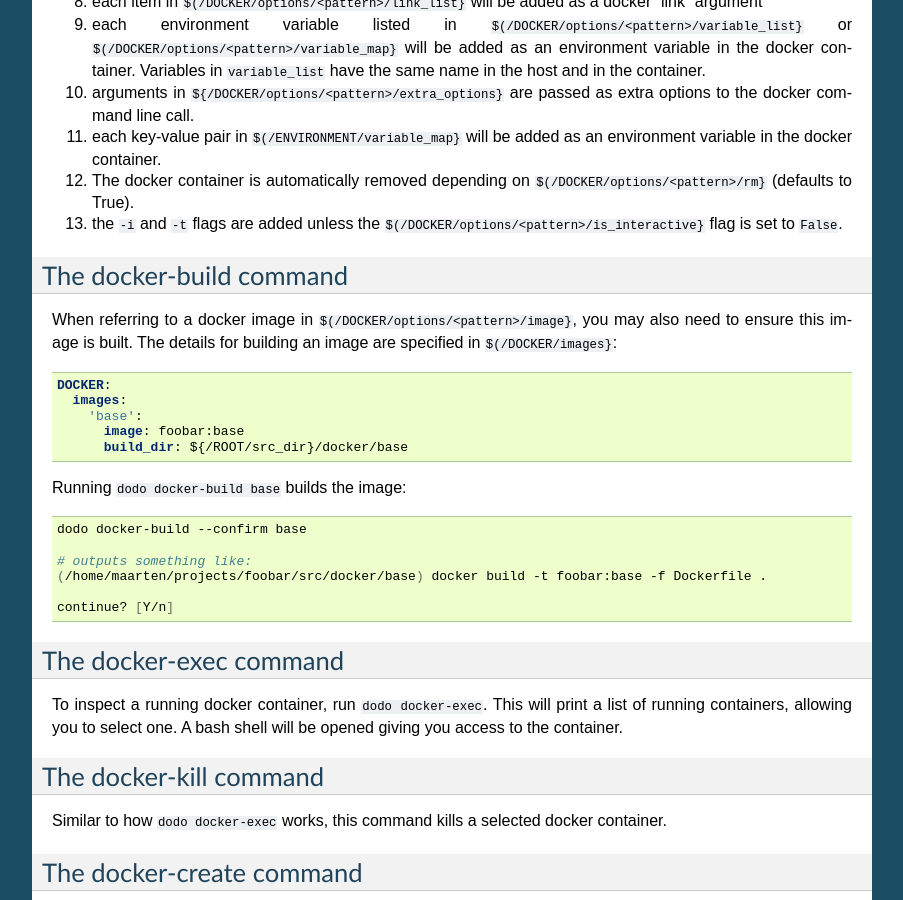
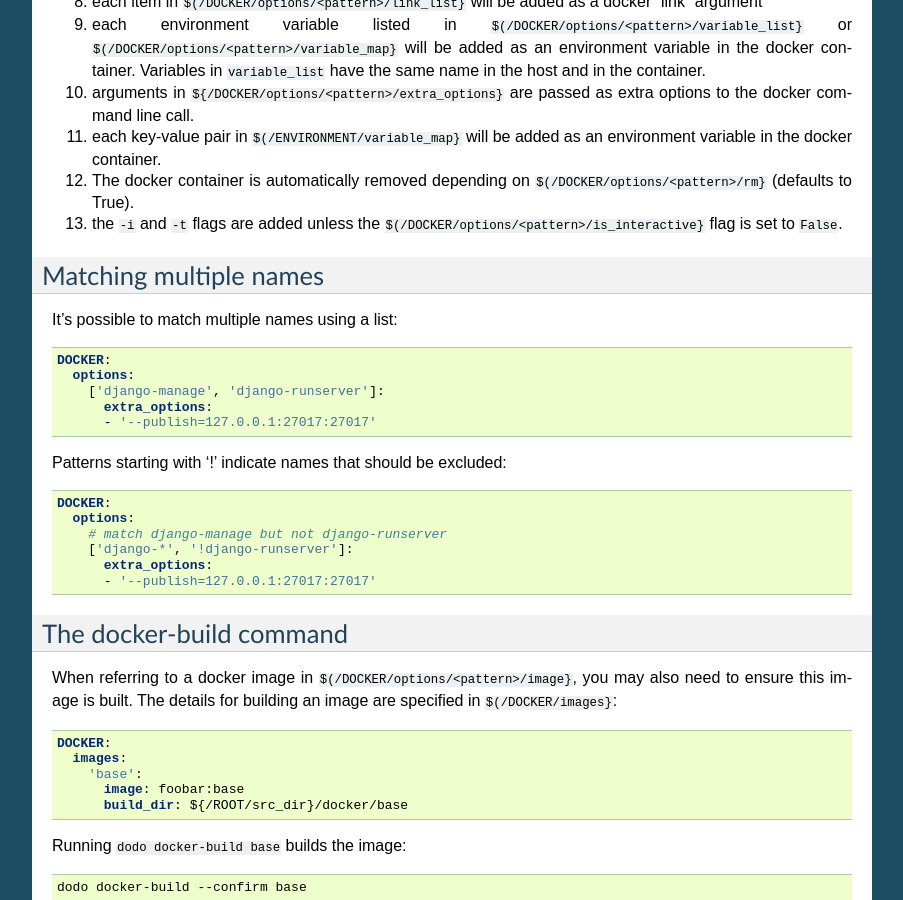
Before and after one commit to mnieber/dodo-commands, a Sphinx documentation site: the page built from doc/docker_commands.rst, in a window 1280 px wide and 900 px high, scrolled down 979 px. Shown: the whole window, without its empty margins (198-1101 px from the left). Built offline with Sphinx 7.4.7, drawn with Linux system fonts in a browser that asks for light colours; some of the changed text lies outside the part shown.

Commit message:
Match multiple names when merging docker options

```diff
--- a/doc/docker_commands.rst
+++ b/doc/docker_commands.rst
@@ -68,8 +68,32 @@ Running the ``django-manage`` command will produce something like this:
 #. the ``-i`` and ``-t`` flags are added unless the ``$(/DOCKER/options/<pattern>/is_interactive}`` flag is set to ``False``.
 
 
+Matching multiple names
+=======================
+
+It's possible to match multiple names using a list:
+
+.. code-block:: yaml
+
+    DOCKER:
+      options:
+        ['django-manage', 'django-runserver']:
+          extra_options:
+          - '--publish=127.0.0.1:27017:27017'
+
+Patterns starting with '!' indicate names that should be excluded:
+
+.. code-block:: yaml
+
+    DOCKER:
+      options:
+        # match django-manage but not django-runserver
+        ['django-*', '!django-runserver']:
+          extra_options:
+          - '--publish=127.0.0.1:27017:27017'
+
 The docker-build command
-=======================
+========================
 
 When referring to a docker image in ``$(/DOCKER/options/<pattern>/image}``, you may also need to ensure this image is built. The details for building an image are specified in ``$(/DOCKER/images}``:
 
```
Also changed, not shown: 1 other file.
